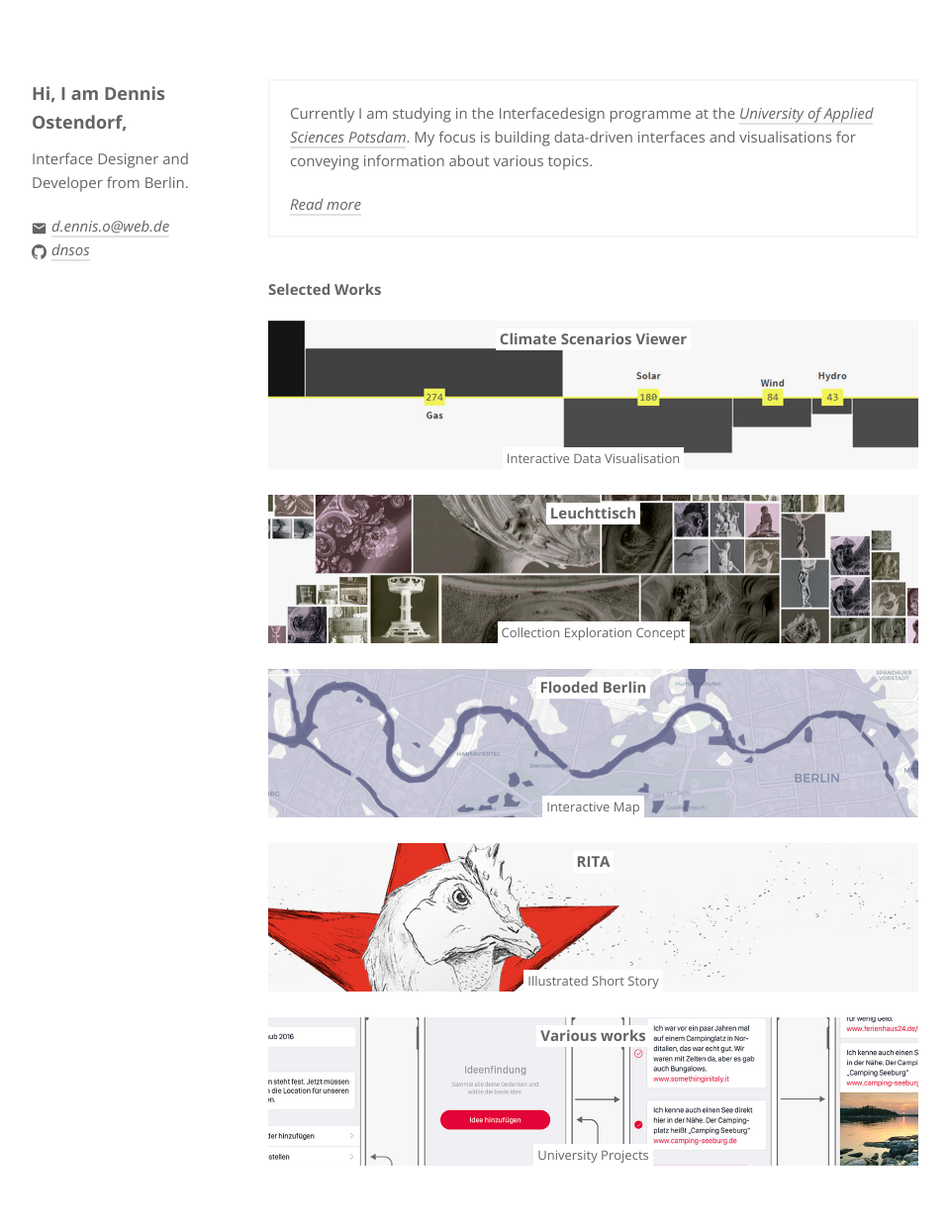
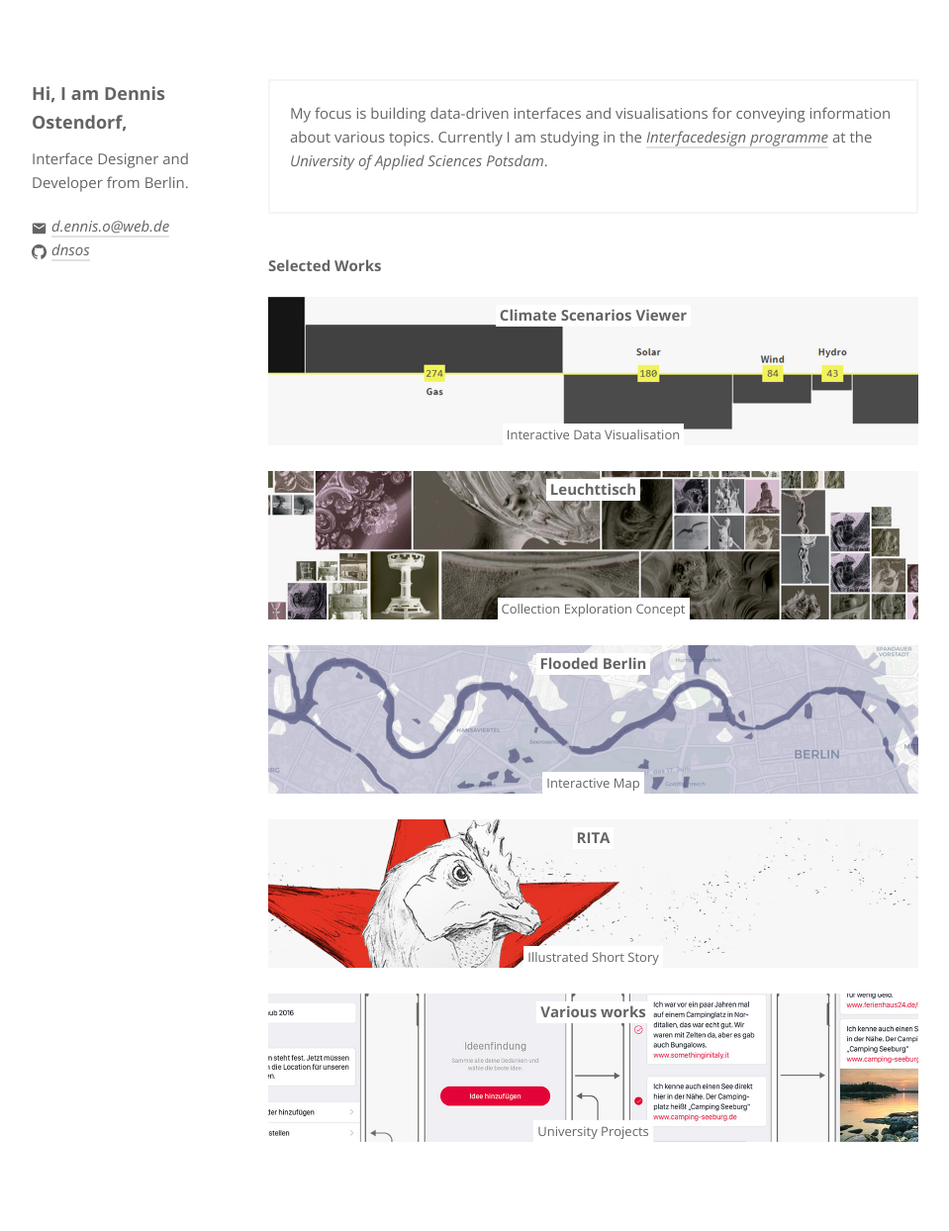
Before and after one commit to dnsos/deinns, a Jekyll site: the page built from index.html, in a window 1280 px wide. Shown: the whole page at 99% size, without its empty margins (160-1119 px from the left). Built offline with Jekyll 4.4.1, drawn with Linux system fonts in a browser that asks for light colours; after the commit the page ends 1220 px from its top, so only the background shows below that; some of the changed lines change nothing that is shown.

Commit message:
Rearranged About sections' content

```diff
--- a/_includes/about.html
+++ b/_includes/about.html
@@ -1,21 +1,3 @@
 <section class="c-about">
-  <p>Currently I am studying in the Interfacedesign programme at the <a href="https://www.en.fh-potsdam.de/" target="_blank">University of Applied Sciences Potsdam</a>. My focus is building data-driven interfaces and visualisations for conveying information about various topics.</p>
-
-  <noscript>
-    <p>In this section I have included a few interactive elements. To enhance comprehension please enable JavaScript in
-      your browser settings.</p>
-  </noscript>
-
-  <section class="c-about-extended">
-    <p> Text about me, bla bla bla...</p>
-    <h2>Background</h2>
-    <p>Graphic Designer, ...</p>
-    <p>Some words about my workflow</p>
-    <h2>CV Timeline</h2>
-    <p>I started out as a Graphic Designer</p>
-    <h2>Inspiration</h2>
-  </section>
-
-  <button class="btn-about" data-toggle="collapse" data-target=".c-about-extended">Read more</button>
-
+  <p>My focus is building data-driven interfaces and visualisations for conveying information about various topics. Currently I am studying in the <a href="https://www.fh-potsdam.de/interfacedesign/">Interfacedesign programme</a> at the <em>University of Applied Sciences Potsdam</em>.</p>
 </section>
```
